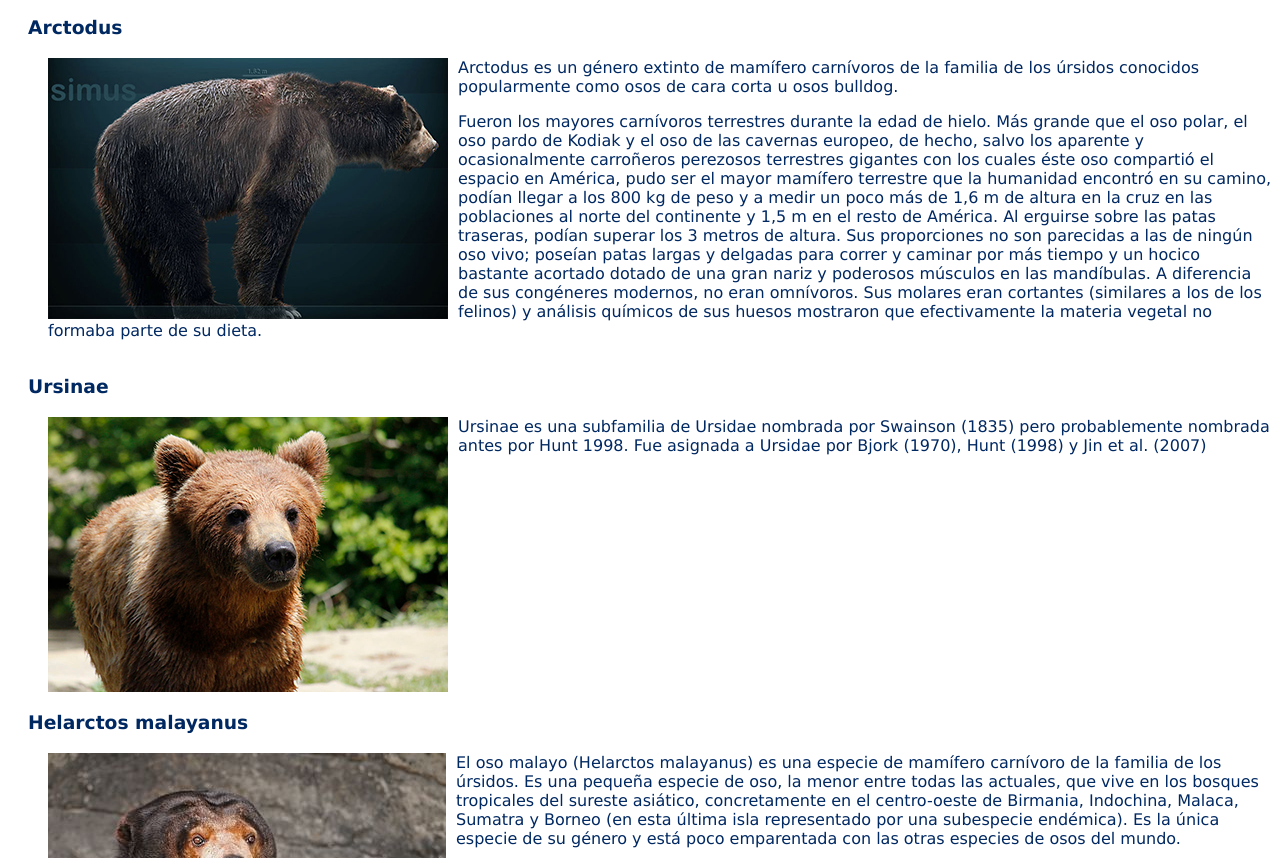
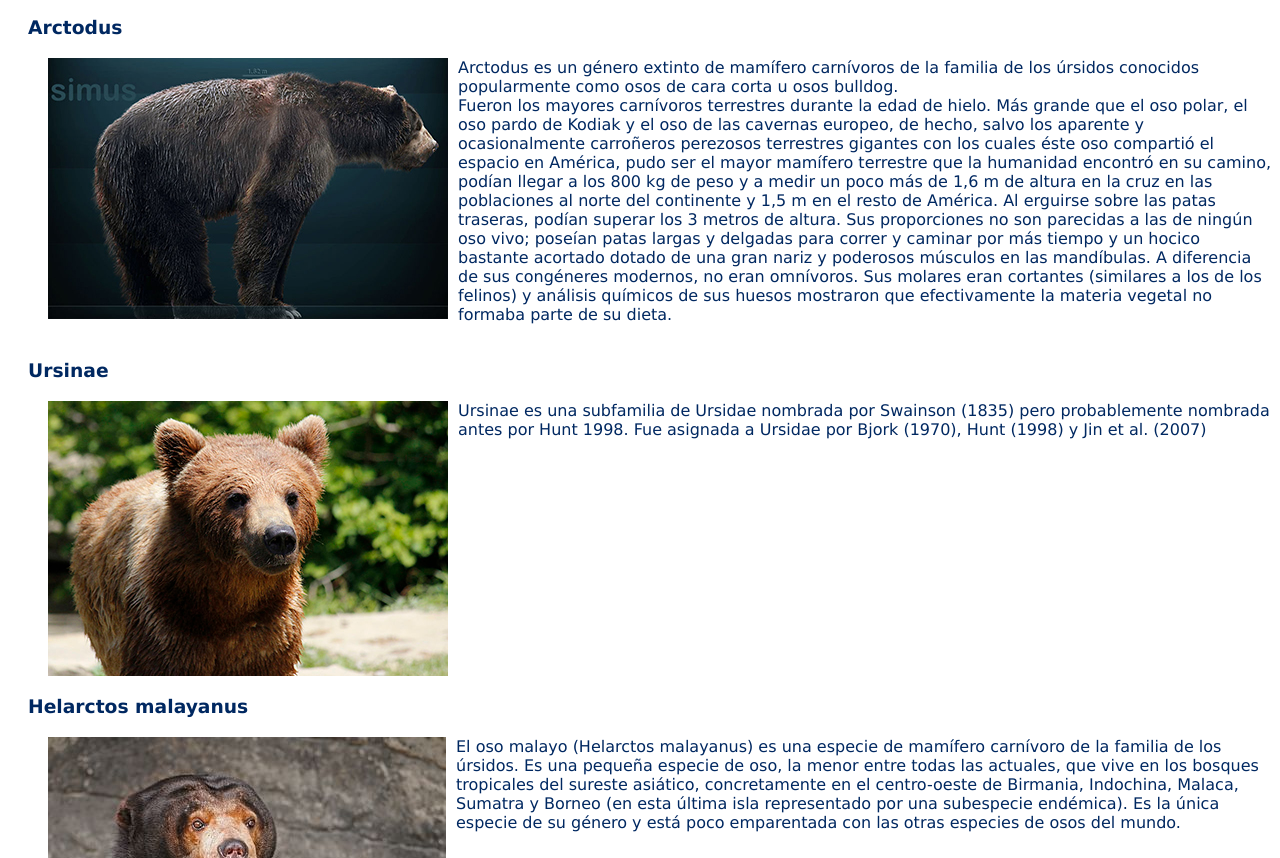
Before and after one commit to komboty/komboty.github.io, a plain HTML site: page Practica5/Practica5.html in a window 1280 px wide. Shown: the part 4524-5382 px from the top of the page. Drawn offline with Linux system fonts and the light colour scheme.

Commit message:
Update Practica5.html

```diff
--- a/Practica5/Practica5.html
+++ b/Practica5/Practica5.html
@@ -292,8 +292,8 @@
             <article>
                 <h1><a name="arctodus">Arctodus</a></h1>
                 <img src="arctodus.jpg" alt="arctodus">
-                <p>Arctodus es un género extinto de mamífero carnívoros de la familia de los úrsidos conocidos popularmente como osos de cara corta u osos bulldog.</p>
-                <p>Fueron los mayores carnívoros terrestres durante la edad de hielo. Más grande que el oso polar, el oso pardo de Kodiak y el oso de las cavernas europeo, de hecho, salvo los aparente y ocasionalmente carroñeros perezosos terrestres gigantes con los cuales éste oso compartió el espacio en América, pudo ser el mayor mamífero terrestre que la humanidad encontró en su camino, podían llegar a los 800 kg de peso y a medir un poco más de 1,6 m de altura en la cruz en las poblaciones al norte del continente y 1,5 m en el resto de América. Al erguirse sobre las patas traseras, podían superar los 3 metros de altura. Sus proporciones no son parecidas a las de ningún oso vivo; poseían patas largas y delgadas para correr y caminar por más tiempo y un hocico bastante acortado dotado de una gran nariz y poderosos músculos en las mandíbulas. A diferencia de sus congéneres modernos, no eran omnívoros. Sus molares eran cortantes (similares a los de los felinos) y análisis químicos de sus huesos mostraron que efectivamente la materia vegetal no formaba parte de su dieta.</p>
+                <p>Arctodus es un género extinto de mamífero carnívoros de la familia de los úrsidos conocidos popularmente como osos de cara corta u osos bulldog.
+                <br>Fueron los mayores carnívoros terrestres durante la edad de hielo. Más grande que el oso polar, el oso pardo de Kodiak y el oso de las cavernas europeo, de hecho, salvo los aparente y ocasionalmente carroñeros perezosos terrestres gigantes con los cuales éste oso compartió el espacio en América, pudo ser el mayor mamífero terrestre que la humanidad encontró en su camino, podían llegar a los 800 kg de peso y a medir un poco más de 1,6 m de altura en la cruz en las poblaciones al norte del continente y 1,5 m en el resto de América. Al erguirse sobre las patas traseras, podían superar los 3 metros de altura. Sus proporciones no son parecidas a las de ningún oso vivo; poseían patas largas y delgadas para correr y caminar por más tiempo y un hocico bastante acortado dotado de una gran nariz y poderosos músculos en las mandíbulas. A diferencia de sus congéneres modernos, no eran omnívoros. Sus molares eran cortantes (similares a los de los felinos) y análisis químicos de sus huesos mostraron que efectivamente la materia vegetal no formaba parte de su dieta.</p>
             </article>
             <article>
                 <h1><a name="ursinea">Ursinae</a></h1>
```
